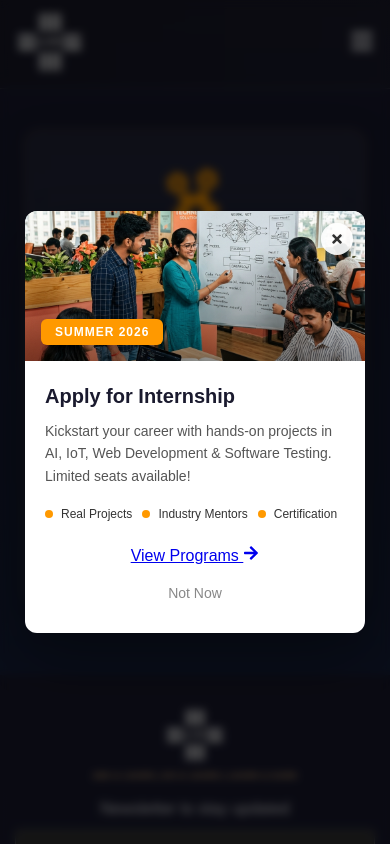
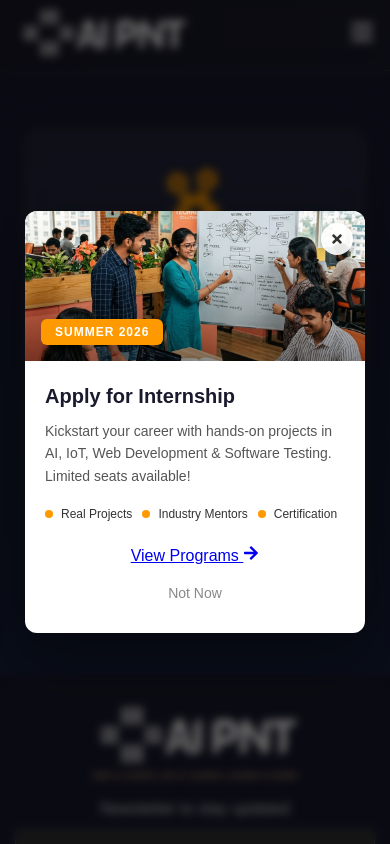
Before and after one commit to Hpdjoy/AIPNT_WEBSITE, a Next.js app: page /shop in a window 390 px wide. Shown: the top 844 px of the page. Built offline with nearby package versions, Linux system fonts and the light colour scheme.

Commit message:
added new logo to the site

```diff
--- a/app/components/Navbar.js
+++ b/app/components/Navbar.js
@@ -25,7 +25,7 @@ export default function Navbar() {
     <header className={`navbar ${scrolled ? 'navbar-scrolled' : ''}`}>
       <div className="logo">
         <Link href="/">
-          <img src="/assets/logo.png" height="100" alt="AIPNT logo" />
+          <img src="/assets/logo.png" height="58" alt="AIPNT logo" />
         </Link>
       </div>
       <button
--- a/app/globals.css
+++ b/app/globals.css
@@ -41,7 +41,7 @@ body {
 }
 
 .logo img {
-  height: 80px;
+  height: 58px;
   width: auto;
 }
 
@@ -2140,7 +2140,7 @@ a.highlight-text:hover {
   }
 
   .logo img {
-    height: 68px;
+    height: 50px;
   }
 
   .nav-toggle {
```
Also changed, not shown: public/assets/logo.png.
